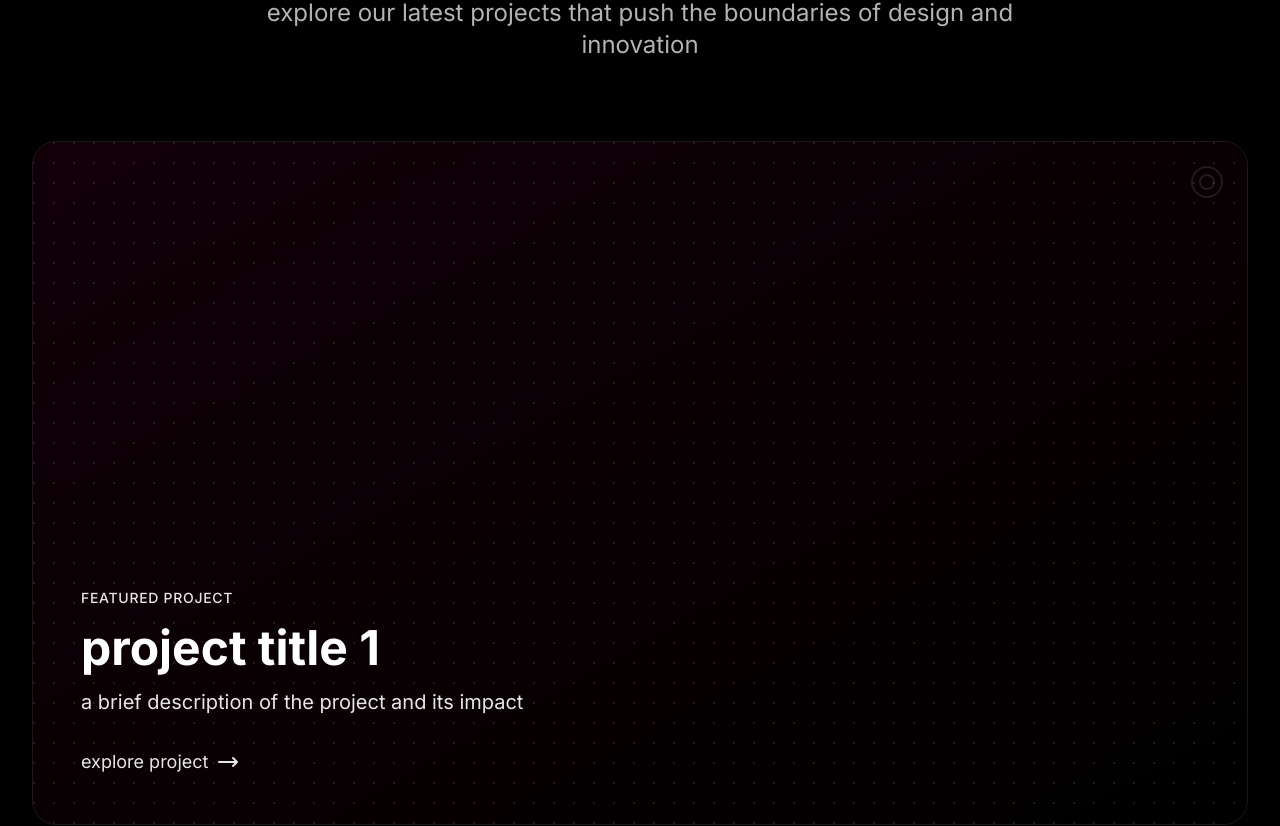
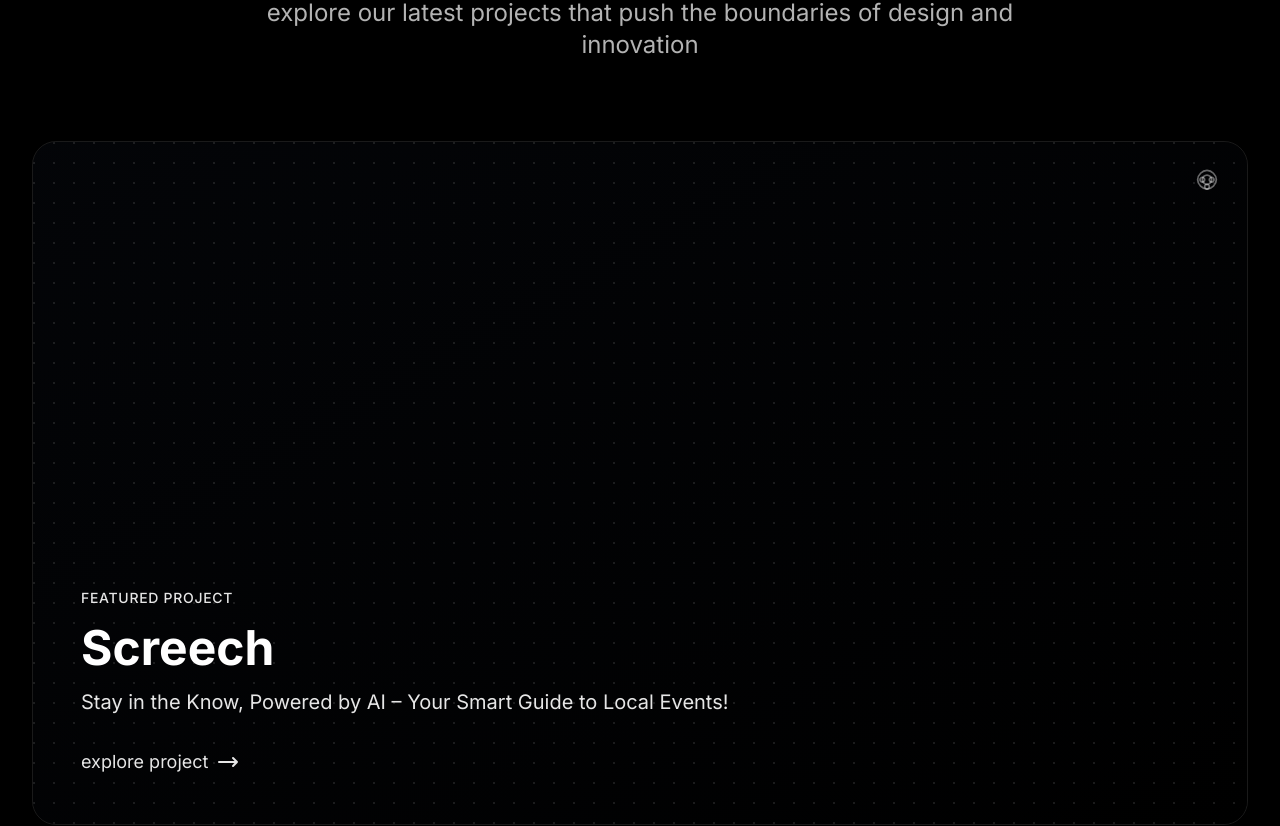
Before and after one commit to stilwellc/Mobi, a Next.js app: page / in a window 1280 px wide. Shown: the part 1131-1957 px from the top of the page. Built offline with nearby package versions, Linux system fonts and the light colour scheme.

Commit message:
Add Screech project to featured work section on home page

```diff
--- a/app/page.tsx
+++ b/app/page.tsx
@@ -164,7 +164,49 @@ export default function Home() {
           </div>
 
           <div className="grid grid-cols-1 gap-16">
-            {[1, 2, 3].map((item, index) => (
+            <div className="group relative">
+              <Link href="/digital/screech">
+                <div className="relative aspect-[16/9] rounded-3xl overflow-hidden border border-white/10">
+                  <div className="absolute inset-0 bg-gradient-to-br from-gray-900/20 to-black/80" />
+                  <div className="absolute inset-0" style={{
+                    backgroundImage: `radial-gradient(circle at 1px 1px, rgba(255,255,255,0.1) 1px, transparent 0)`,
+                    backgroundSize: '20px 20px'
+                  }} />
+                  <div className="absolute top-6 right-6">
+                    <div className="w-8 h-8 flex items-center justify-center">
+                      <svg className="w-7 h-7 text-white/40" viewBox="0 0 24 24" fill="none" stroke="currentColor" strokeWidth="1.5">
+                        <path d="M12 2C8 2 4 6 4 10c0 4 4 8 8 8s8-4 8-8c0-4-4-8-8-8z" />
+                        <path d="M12 6c-2 0-4 2-4 4s2 4 4 4 4-2 4-4-2-4-4-4z" />
+                        <path d="M12 14c-1 0-2 1-2 2s1 2 2 2 2-1 2-2-1-2-2-2z" />
+                        <path d="M8 8c-1 0-2 1-2 2s1 2 2 2 2-1 2-2-1-2-2-2z" />
+                        <path d="M16 8c-1 0-2 1-2 2s1 2 2 2 2-1 2-2-1-2-2-2z" />
+                      </svg>
+                    </div>
+                  </div>
+                  <div className="absolute inset-0 p-12 flex flex-col justify-end">
+                    <span className="text-sm text-white/90 font-medium tracking-wider uppercase mb-4">
+                      featured project
+                    </span>
+                    <h3 className="text-4xl sm:text-5xl font-bold text-white mb-4">
+                      Screech
+                    </h3>
+                    <p className="text-xl text-white/90 max-w-2xl">
+                      Stay in the Know, Powered by AI – Your Smart Guide to Local Events!
+                    </p>
+                    <div
+                      className="mt-8 inline-flex items-center text-white/90 hover:text-white transition-colors"
+                    >
+                      <span className="mr-2 text-lg">explore project</span>
+                      <svg className="w-6 h-6" fill="none" stroke="currentColor" viewBox="0 0 24 24">
+                        <path strokeLinecap="round" strokeLinejoin="round" strokeWidth={2} d="M17 8l4 4m0 0l-4 4m4-4H3" />
+                      </svg>
+                    </div>
+                  </div>
+                </div>
+              </Link>
+            </div>
+
+            {[1, 2].map((item, index) => (
               <div
                 key={item}
                 className="group relative"
```
